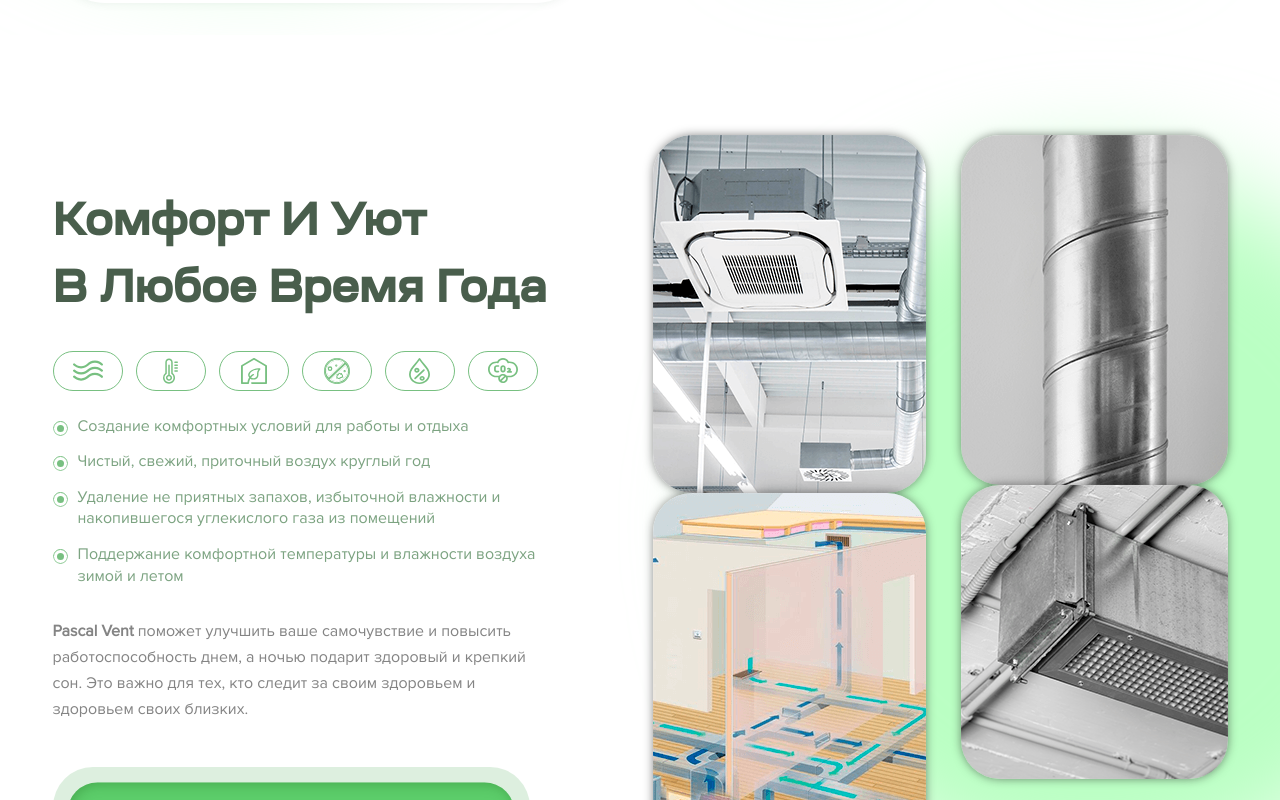
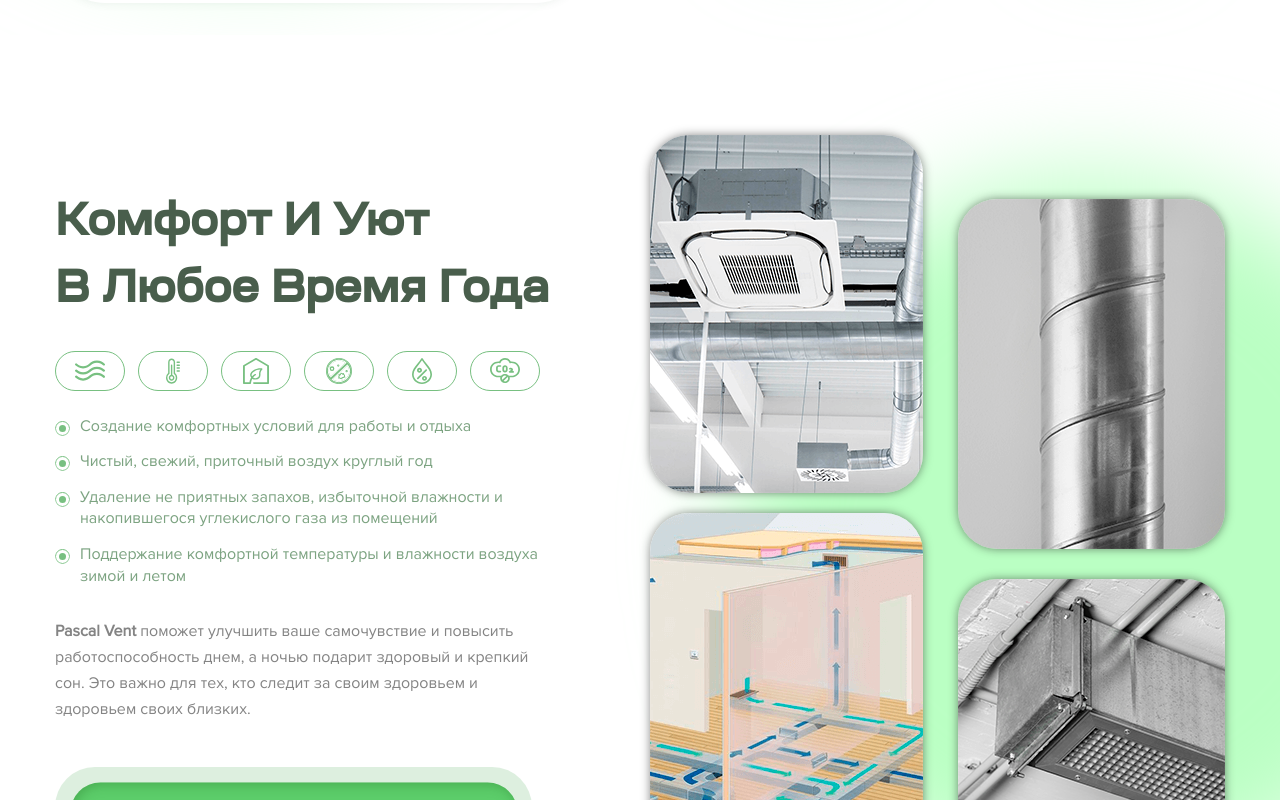
Before and after one commit to Lehano-A/fresh-air, a React (Create React App) app: page / in a window 1280 px wide. Shown: the part 3920-4720 px from the top of the page. Built offline with nearby package versions, Linux system fonts and the light colour scheme.

Commit message:
Добавляет отступы между элементами грида + рефакторит стили в компоненте Advantages

```diff
--- a/src/components/Main/Advantages/Advantages.tsx
+++ b/src/components/Main/Advantages/Advantages.tsx
@@ -7,6 +7,7 @@ import ProductImages from './ProductImages/ProductImages';
 function Advantages() {
   return (
     <section className='advantages'>
+      <div className='advantages__wrapper'>
         <div className='advantages__info'>
           <h2 className='advantages__subtitle'>
             {`Комфорт и уют
@@ -15,10 +16,10 @@ function Advantages() {
           <IconsList />
           <DetailsList />
           <p className='advantages__text'>
-          <span>Pascal Vent</span> поможет улучшить ваше самочувствие и повысить
-          работоспособность днем, а ночью подарит здоровый и крепкий сон. Это
-          важно для тех, кто следит за своим здоровьем и здоровьем своих
-          близких.
+            <span>Pascal Vent</span> поможет улучшить ваше самочувствие и
+            повысить работоспособность днем, а ночью подарит здоровый и крепкий
+            сон. Это важно для тех, кто следит за своим здоровьем и здоровьем
+            своих близких.
           </p>
 
           <ButtonAction
@@ -29,6 +30,7 @@ function Advantages() {
         </div>
 
         <ProductImages />
+      </div>
     </section>
   );
 }
--- a/src/components/Main/Advantages/ProductImages/ProductImages.tsx
+++ b/src/components/Main/Advantages/ProductImages/ProductImages.tsx
@@ -7,7 +7,7 @@ import SquareTubeImage from '../../../../images/components/Advantages/content/sq
 function ProductImages() {
   return (
     <div className='advantages__product-images'>
-      <div className='advantages__images-group gap_20'>
+      <div className='advantages__images-group advantages__images-group_gap_20'>
         <img
           src={CeilingSplitSystemImage}
           className='advantages__image'
@@ -20,7 +20,7 @@ function ProductImages() {
         />
       </div>
 
-      <div className='advantages__images-group gap_30 mt_68'>
+      <div className='advantages__images-group advantages__images-group_gap_30'>
         <img
           src={RoundTubeImage}
           className='advantages__image'
--- a/src/scss/layout/sections/_advantages.scss
+++ b/src/scss/layout/sections/_advantages.scss
@@ -9,6 +9,11 @@
   width: 100%;
   overflow: hidden;
   font-size: 1.6rem;
+
+  &__wrapper {
+    display: flex;
+    width: 100%;
+  }
 
   &__info {
     display: flex;
@@ -108,6 +113,10 @@
   .advantages {
     padding: variables.$min-ptb-section variables.$min-plr-section;
 
+    &__wrapper {
+      justify-content: center;
+    }
+
     &__info {
       align-items: center;
       max-width: 500px;
@@ -163,10 +172,26 @@
     padding-top: variables.$max-pt-section;
     padding-bottom: variables.$max-pb-section;
 
+    &__wrapper {
+      max-width: 1000px;
+      justify-content: space-between;
+    }
+
+    &__images-group {
+      &_gap {
+        &_20 {
+          gap: 20px;
+        }
+
+        &_30 {
+          gap: 30px;
+        }
+      }
+    }
+
     &__product-images {
       display: flex;
       align-items: center;
-      margin-left: 50px;
     }
 
     &__image {
@@ -181,13 +206,12 @@
 
 @media screen and (min-width: 1280px) {
   .advantages {
+    &__wrapper {
+      max-width: 1170px;
+    }
+
     &__info {
       margin-top: 56px;
-    }
-
-    &__product-images {
-      align-items: start;
-      margin-left: 100px;
     }
 
     &__image {
```
Lines whose indentation alone changed are shown as unchanged.
